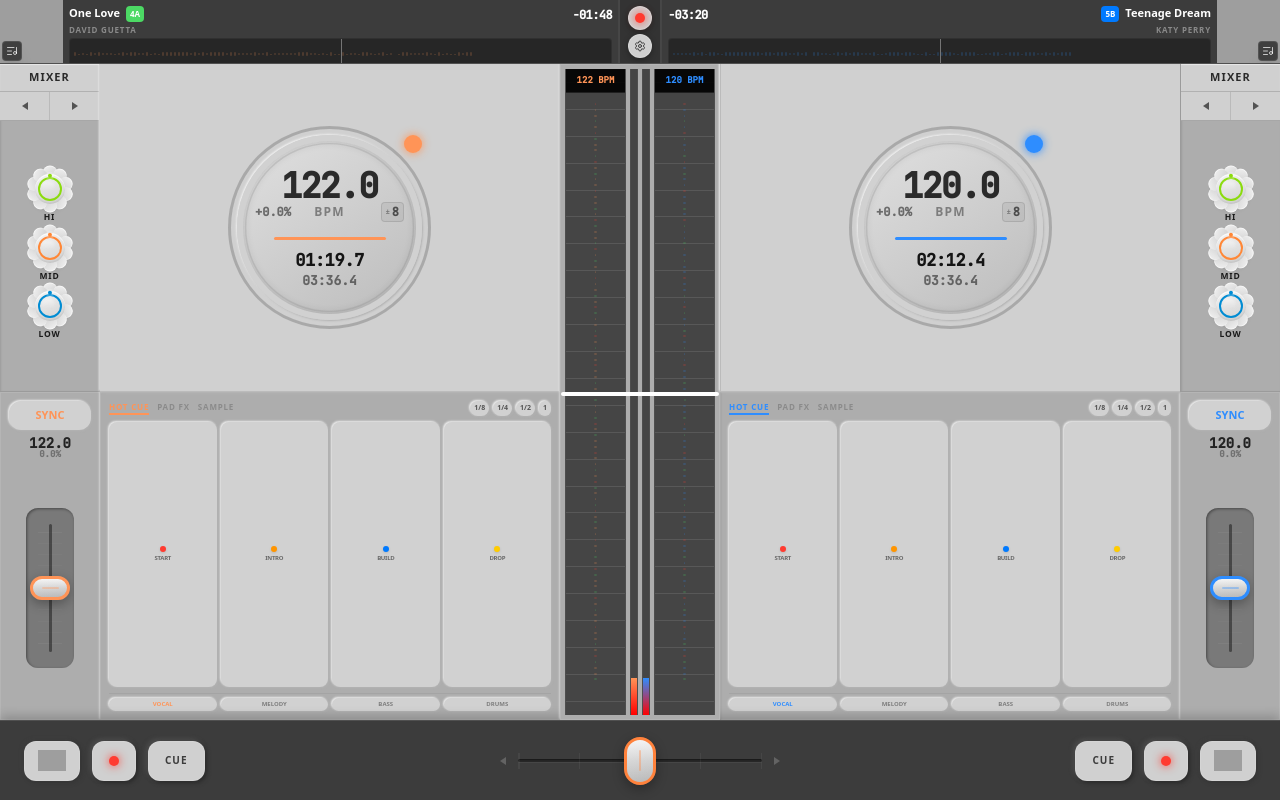
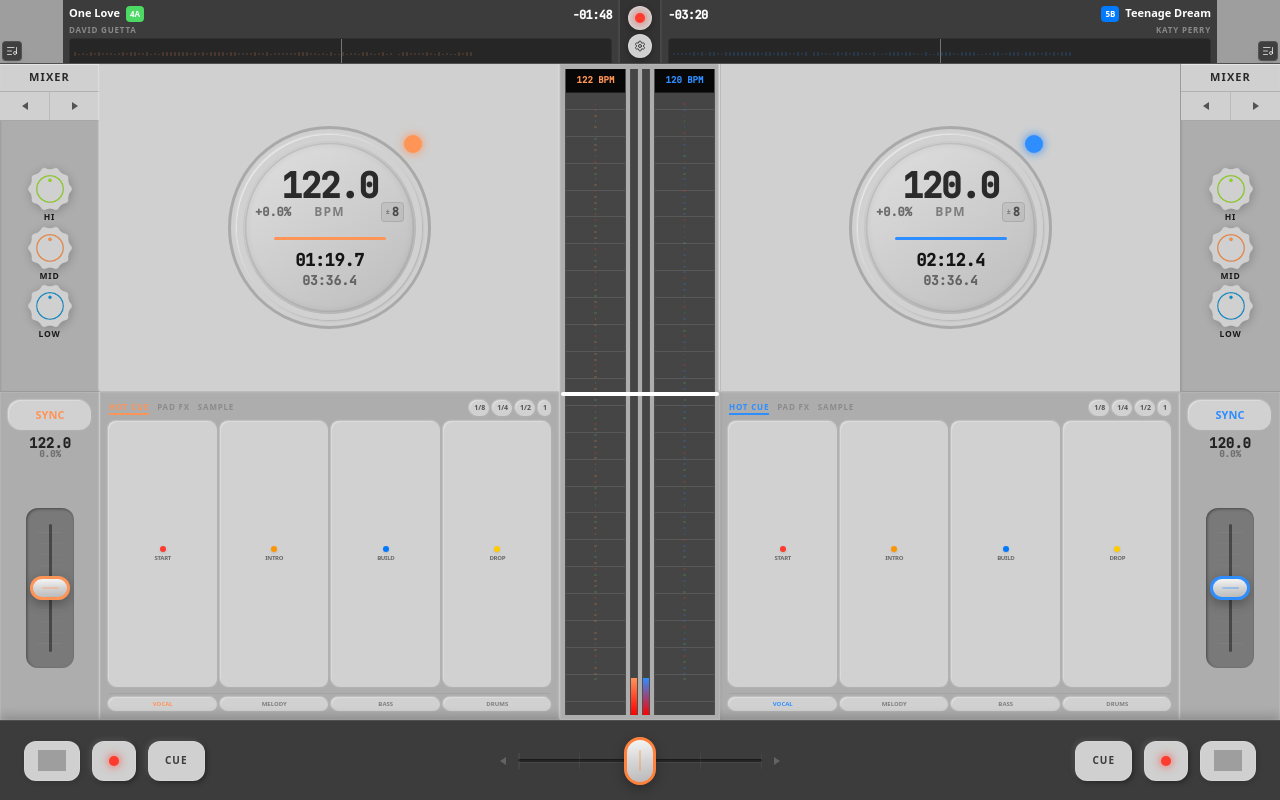
Before and after one commit to guiguiiii/flowdj---pro-mixing-interface, a React (Vite) app: page / in a window 1280 px wide. Built offline with nearby package versions, Linux system fonts and the light colour scheme; grey boxes are pictures that could not be loaded; a web font is replaced by a local one.

Commit message:
Use image-based gear knob assets

```diff
--- a/src/App.tsx
+++ b/src/App.tsx
@@ -41,6 +41,8 @@ import {
 import { getDeckOrbitDot } from './deckDisplay.js';
 
 const figmaPlayIconSrc = 'https://www.figma.com/api/mcp/asset/0ed6981b-0a24-4450-bc45-ed115813312b';
+const knobShellSrc = '/knob-shell.png';
+const knobAccentMaskSrc = '/knob-accent-mask.png';
 
 const PlayPauseIcon = ({ width = 28, height = 18 }: { width?: number; height?: number }) => (
   <img
@@ -78,9 +80,8 @@ const Knob = ({
   const startY = useRef(0);
   const startValue = useRef(0);
   const knobMetrics = size === 'sm'
-    ? { shell: 44, lobe: 14, lobeRadius: 16.5, face: 30, ring: 24, dotOrbit: 13.3, dot: 4.1, labelClass: 'text-[8.5px]' }
-    : { shell: 56, lobe: 18, lobeRadius: 21, face: 38, ring: 30, dotOrbit: 16.8, dot: 5, labelClass: 'text-[9px]' };
-  const gearLobes = Array.from({ length: 10 }, (_, index) => index * 36);
+    ? { shell: 44, labelClass: 'text-[8.5px]' }
+    : { shell: 56, labelClass: 'text-[9px]' };
   const rotation = (value - 50) * 2.4;
 
   const handlePointerDown = (e: React.PointerEvent) => {
@@ -126,74 +127,28 @@ const Knob = ({
             animate={{ rotate: rotation }}
             transition={{ type: "spring", stiffness: 350, damping: 25 }}
           >
+            <img
+              src={knobShellSrc}
+              alt=""
+              className="absolute inset-0 h-full w-full object-contain drop-shadow-[1.5px_2.5px_4px_rgba(0,0,0,0.22)] select-none"
+              aria-hidden="true"
+              draggable={false}
+            />
             <div
-              className="absolute left-1/2 top-1/2 rounded-full"
+              className="absolute inset-0"
               style={{
-                width: knobMetrics.shell * 0.74,
-                height: knobMetrics.shell * 0.74,
-                transform: 'translate(-50%, -50%)',
-                background: 'linear-gradient(145deg, #f1f1f1 0%, #dcdcdc 52%, #cfcfcf 100%)',
-                boxShadow: '0 4px 7px rgba(0, 0, 0, 0.18)',
+                backgroundColor: color,
+                WebkitMaskImage: `url(${knobAccentMaskSrc})`,
+                maskImage: `url(${knobAccentMaskSrc})`,
+                WebkitMaskRepeat: 'no-repeat',
+                maskRepeat: 'no-repeat',
+                WebkitMaskPosition: 'center',
+                maskPosition: 'center',
+                WebkitMaskSize: 'contain',
+                maskSize: 'contain',
+                filter: 'drop-shadow(0 0 1px rgba(255,255,255,0.15))',
               }}
             />
-            {gearLobes.map((angle) => (
-              <div
-                key={angle}
-                className="absolute left-1/2 top-1/2 rounded-full"
-                style={{
-                  width: knobMetrics.lobe,
-                  height: knobMetrics.lobe,
-                  transform: `translate(-50%, -50%) rotate(${angle}deg) translateY(-${knobMetrics.lobeRadius}px)`,
-                  background: 'linear-gradient(145deg, #f3f3f3 0%, #dddddd 58%, #cecece 100%)',
-                  boxShadow: 'inset 0 1px 0 rgba(255,255,255,0.52)',
-                }}
-              />
-            ))}
-            <div
-              className="absolute left-1/2 top-1/2 rounded-full"
-              style={{
-                width: knobMetrics.face,
-                height: knobMetrics.face,
-                transform: 'translate(-50%, -50%)',
-                background: 'linear-gradient(160deg, #f5f5f5 0%, #e6e6e6 38%, #d0d0d0 100%)',
-                boxShadow: 'inset 0 1.2px 0 rgba(255,255,255,0.72), inset 0 -1.5px 2px rgba(0,0,0,0.08)',
-              }}
-            >
-              <div
-                className="absolute left-1/2 top-1/2 rounded-full"
-                style={{
-                  width: knobMetrics.ring,
-                  height: knobMetrics.ring,
-                  transform: 'translate(-50%, -50%)',
-                  border: `2.8px solid ${color}`,
-                }}
-              />
-              <div
-                className="absolute left-1/2 top-1/2 rounded-full"
-                style={{
-                  width: knobMetrics.face * 0.46,
-                  height: knobMetrics.face * 0.34,
-                  transform: 'translate(-60%, -78%)',
-                  background: 'linear-gradient(180deg, rgba(255,255,255,0.42) 0%, rgba(255,255,255,0) 100%)',
-                  filter: 'blur(1px)',
-                }}
-              />
-            </div>
-            <div
-              className="absolute left-1/2 top-1/2"
-              style={{ transform: `translate(-50%, -50%) rotate(0deg)` }}
-            >
-              <div
-                className="rounded-full"
-                style={{
-                  width: knobMetrics.dot,
-                  height: knobMetrics.dot,
-                  transform: `translateY(-${knobMetrics.dotOrbit}px)`,
-                  backgroundColor: color,
-                  boxShadow: `0 0 0 2px rgba(255,255,255,0.2), 0 0 8px ${color}20`,
-                }}
-              />
-            </div>
           </motion.div>
         ) : (
           <div className="w-full h-full rounded-full bg-[#D0D0D0] relative flex items-center justify-center shadow-[2px_2px_4px_rgba(0,0,0,0.2),-2px_-2px_4px_rgba(255,255,255,0.4)] pointer-events-none">
```
Also changed, not shown: public/knob-accent-mask.png (added), public/knob-shell.png (added).
